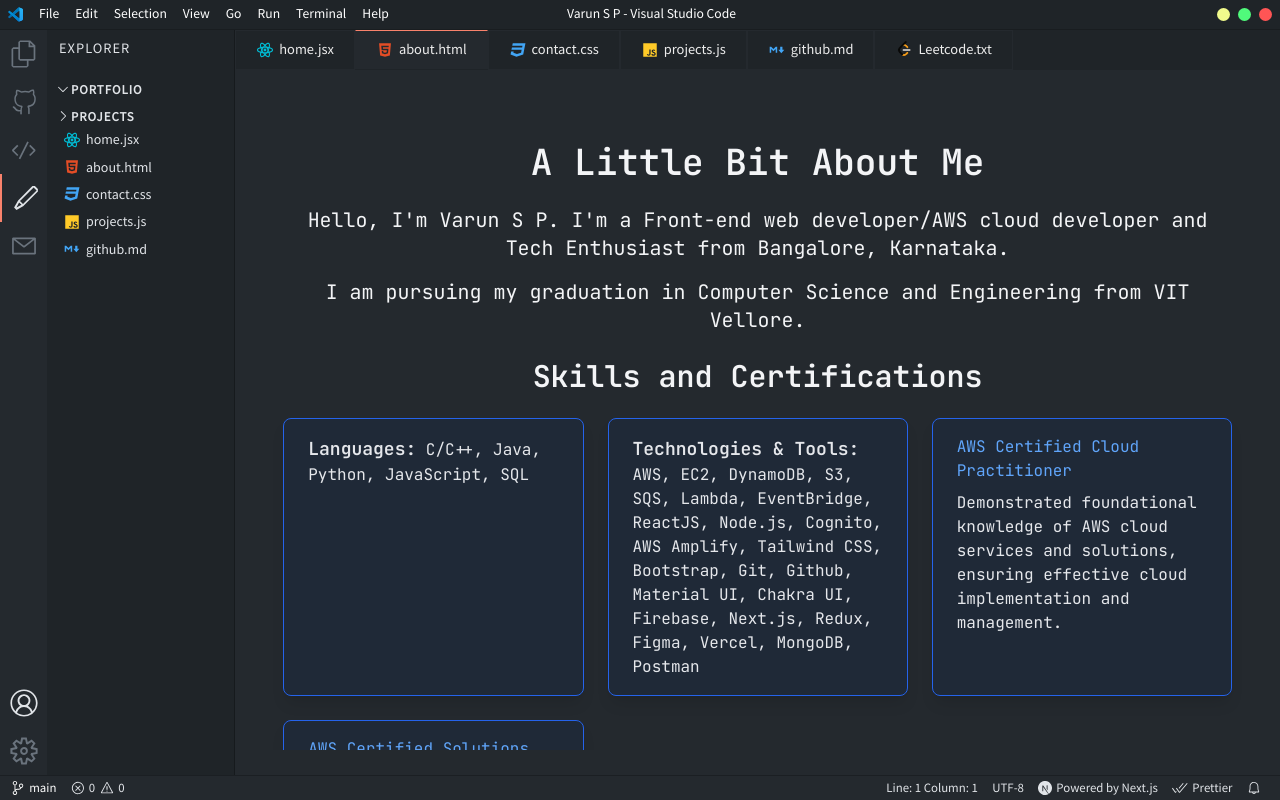
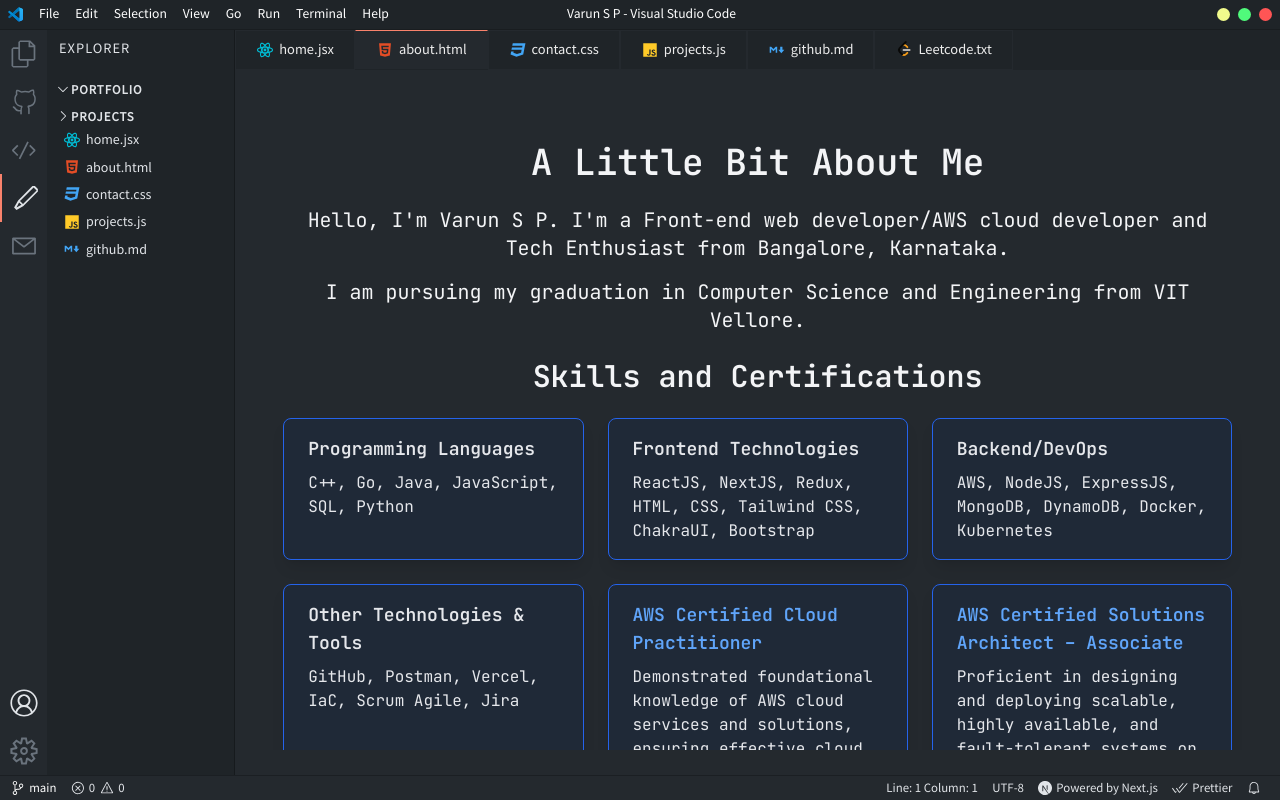
Before and after one commit to varunsp-163/My-portfolio, a Next.js app: page /about in a window 1280 px wide. Built offline with nearby package versions, Linux system fonts and the light colour scheme.

Commit message:
Updated the about page

```diff
--- a/pages/about.jsx
+++ b/pages/about.jsx
@@ -20,39 +20,53 @@
       </h2>
       <div className="grid grid-cols-1 md:grid-cols-2 lg:grid-cols-3 gap-6">
         <div className="bg-gray-800 border border-blue-600 text-gray-200 py-4 px-6 rounded-lg shadow-lg">
-          <strong className="text-lg">Languages:</strong> C/C++, Java, Python,
-          JavaScript, SQL
+          <h3 className="text-lg font-semibold mb-2">Programming Languages</h3>
+          <p>C++, Go, Java, JavaScript, SQL, Python</p>
         </div>
         <div className="bg-gray-800 border border-blue-600 text-gray-200 py-4 px-6 rounded-lg shadow-lg">
-          <strong className="text-lg">Technologies & Tools:</strong> AWS, EC2,
-          DynamoDB, S3, SQS, Lambda, EventBridge, ReactJS, Node.js, Cognito, AWS
-          Amplify, Tailwind CSS, Bootstrap, Git, Github, Material UI, Chakra UI,
-          Firebase, Next.js, Redux, Figma, Vercel, MongoDB, Postman
+          <h3 className="text-lg font-semibold mb-2">Frontend Technologies</h3>
+          <p>
+            ReactJS, NextJS, Redux, HTML, CSS, Tailwind CSS, ChakraUI, Bootstrap
+          </p>
         </div>
         <div className="bg-gray-800 border border-blue-600 text-gray-200 py-4 px-6 rounded-lg shadow-lg">
+          <h3 className="text-lg font-semibold mb-2">Backend/DevOps</h3>
+          <p>AWS, NodeJS, ExpressJS, MongoDB, DynamoDB, Docker, Kubernetes</p>
+        </div>
+        <div className="bg-gray-800 border border-blue-600 text-gray-200 py-4 px-6 rounded-lg shadow-lg">
+          <h3 className="text-lg font-semibold mb-2">
+            Other Technologies & Tools
+          </h3>
+          <p>GitHub, Postman, Vercel, IaC, Scrum Agile, Jira</p>
+        </div>
+        <div className="bg-gray-800 border border-blue-600 text-gray-200 py-4 px-6 rounded-lg shadow-lg">
+          <h3 className="text-lg font-semibold mb-2">
             <a
-            className="block text-blue-400 hover:text-blue-600 transition duration-300"
+              className="text-blue-400 hover:text-blue-600 transition duration-300"
               href="https://www.credly.com/badges/59a4d4b8-2872-47fe-8324-cd57021d38ae"
               target="_blank"
               rel="noopener noreferrer"
             >
               AWS Certified Cloud Practitioner
             </a>
-          <p className="mt-2">
+          </h3>
+          <p>
             Demonstrated foundational knowledge of AWS cloud services and
             solutions, ensuring effective cloud implementation and management.
           </p>
         </div>
         <div className="bg-gray-800 border border-blue-600 text-gray-200 py-4 px-6 rounded-lg shadow-lg">
+          <h3 className="text-lg font-semibold mb-2">
             <a
-            className="block text-blue-400 hover:text-blue-600 transition duration-300"
+              className="text-blue-400 hover:text-blue-600 transition duration-300"
               href="https://www.credly.com/badges/d7f3a630-f66e-47dd-bdf1-193014bfcc70"
               target="_blank"
               rel="noopener noreferrer"
             >
               AWS Certified Solutions Architect – Associate
             </a>
-          <p className="mt-2">
+          </h3>
+          <p>
             Proficient in designing and deploying scalable, highly available,
             and fault-tolerant systems on AWS, leveraging best practices for
             secure and robust cloud architecture.
@@ -66,7 +80,7 @@
       <div className="space-y-6">
         <div className="bg-gray-800 border border-green-600 text-gray-200 py-4 px-6 rounded-lg shadow-lg">
           <h3 className="text-xl font-semibold">
-            BusyFit, Hyderabad (Remote) &ndash; Apr 2024 - Present
+            BusyFit, Hyderabad (Remote) – Apr 2024 - Present
           </h3>
           <p className="italic">React/AWS Developer</p>
           <ul className="list-disc list-inside mt-2 text-left">
@@ -107,7 +121,7 @@
             >
               BusyFit
             </a>
-            , Hyderabad (Remote) &ndash; Oct 2023 - Mar 2024
+            , Hyderabad (Remote) – Oct 2023 - Mar 2024
           </h3>
           <p className="italic">React/AWS Developer</p>
           <ul className="list-disc list-inside mt-2 text-left">
@@ -147,7 +161,7 @@
             >
               Valsco Technology Pvt. Ltd
             </a>
-            , Delhi (Remote) &ndash; Sept 2023 - Dec 2023
+            , Delhi (Remote) – Sept 2023 - Dec 2023
           </h3>
           <p className="italic">Frontend Developer</p>
           <ul className="list-disc list-inside mt-2 text-left">
@@ -172,6 +186,40 @@
           </p>
         </div>
       </div>
+
+      <h2 className="text-3xl font-bold mt-10 mb-6 text-center">
+        Research Work
+      </h2>
+      <div className="bg-gray-800 border border-red-600 text-gray-200 py-4 px-6 rounded-lg shadow-lg">
+        <h3 className="text-xl font-semibold">
+          Lung Cancer Detection Using Deep Learning Techniques (In Progress)
+        </h3>
+        <ul className="list-disc list-inside mt-2 text-left">
+          <li>
+            Conducted research on early detection and prediction of lung cancer
+            using Convolutional Neural Networks (CNN), focusing on combining
+            VGG16 and InceptionV3 models.
+          </li>
+          <li>
+            Developed a hybrid deep learning model utilizing VGG16 and
+            InceptionV3 architectures to enhance feature extraction and improve
+            classification accuracy.
+          </li>
+          <li>
+            Implemented the model in TensorFlow, achieving significant accuracy
+            improvements in image classification tasks related to lung cancer
+            detection.
+          </li>
+          <li>
+            Employed tools such as Python, NumPy, Pandas, and Matplotlib for
+            data preprocessing, analysis, and visualization.
+          </li>
+          <li>
+            Utilized various metrics and graphs for evaluating model
+            performance, ensuring robust validation of the proposed approach.
+          </li>
+        </ul>
+      </div>
     </div>
   );
 };
```
Lines whose indentation alone changed are shown as unchanged.
